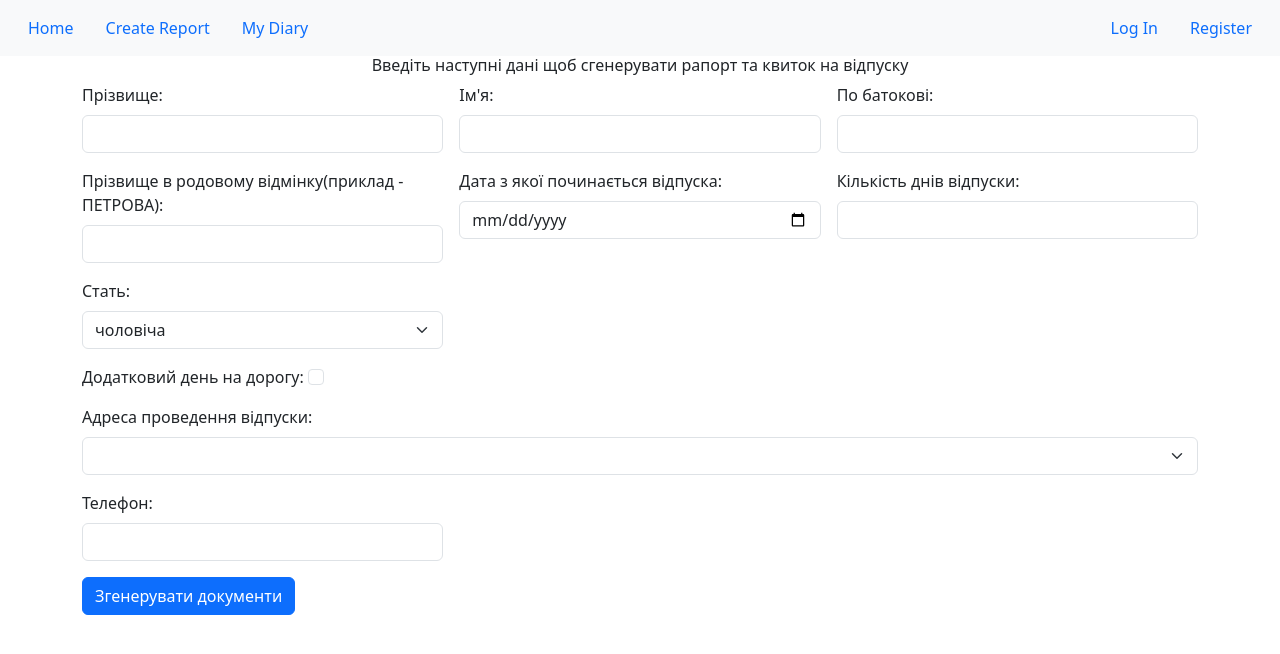
After one commit to mpolyakov84/CompanySite, a Flask app: page /vacation in a window 1280 px wide. The commit adds this page. Shown: the top 654 px of the page. Run offline with Flask 3, Linux system fonts and the light colour scheme.

Commit message:
Vacation report feature have been added

```diff
--- a/compro/__init__.py
+++ b/compro/__init__.py
@@ -25,7 +25,9 @@ from compro.core.views import core_bp
 from compro.users.views import users_bp
 from compro.errors.error_handler import errors_bp
 from compro.blog.views import blog_bp
+from compro.report.views import report_bp
 app.register_blueprint(core_bp)
 app.register_blueprint(users_bp)
 app.register_blueprint(errors_bp)
 app.register_blueprint(blog_bp)
+app.register_blueprint(report_bp)
--- /dev/null
+++ b/compro/report/forms.py
@@ -0,0 +1,26 @@
+from flask_wtf import FlaskForm
+from wtforms import StringField, SubmitField, BooleanField, SelectField
+from wtforms.validators import DataRequired
+from wtforms.fields.html5 import DateField
+
+
+class VacationForm(FlaskForm):
+
+    first_name = StringField("Ім'я: ", validators=[DataRequired()])
+    last_name = StringField('Прізвище: ',validators=[DataRequired()])
+    middle_name = StringField('По батокові: ', validators=[DataRequired()])
+    last_name_mod = StringField('Прізвище в родовому відмінку(приклад - ПЕТРОВА): ', validators=[DataRequired()])
+    vacation_date = DateField('Дата з якої починається відпуска:', validators=[DataRequired()])
+    vacation_days = StringField('Кількість днів відпуски: ', validators=[DataRequired()])
+    day_for_trip = BooleanField('Додатковий день на дорогу:   ')
+
+    address = StringField('Адреса проведення відпуски: ', validators=[DataRequired()])
+    # region = StringField('Область (наприклад - Запорізька): ', validators=[DataRequired()])
+    # area = StringField("Район (наприклад Кам'янський): ")
+    # city = StringField('Місто: ')
+    # village = StringField('Cело: ')
+    # street = StringField('Вулиця, будинок:', validators=[DataRequired()])
+
+    telephone = StringField('Телефон: ', validators=[DataRequired()])
+    gender = SelectField('Стать: ', choices=[('male', 'чоловіча'), ('female', 'жіноча')], validators=[DataRequired()])
+    submit = SubmitField('Згенерувати документи')
--- /dev/null
+++ b/compro/report/templates/vacation_report.html
@@ -0,0 +1,56 @@
+{% extends 'base.html' %}
+
+{% block content %}
+<div class="container">
+<h6 align="center">Введіть наступні дані щоб сгенерувати рапорт та квиток на відпуску</h6>
+<form class="row g-3" method="POST">
+{{ form.hidden_tag() }}
+  <div class="col-md-4">
+    {{ form.last_name.label(class="form-label") }} {{ form.last_name(class="form-control") }}
+      <small class="text-danger">{{ form.last_name.errors | join('|') }}</small>
+  </div>
+  <div class="col-md-4">
+    {{ form.first_name.label(class="form-label") }} {{ form.first_name(class="form-control") }}
+      <small class="text-danger">{{ form.first_name.errors | join('|') }}</small>
+  </div>
+  <div class="col-md-4">
+    {{ form.middle_name.label(class="form-label") }} {{ form.middle_name(class="form-control") }}
+      <small class="text-danger">{{ form.middle_name.errors | join('|') }}</small>
+  </div>
+  <div class="col-md-4">
+    {{ form.last_name_mod.label(class="form-label") }} {{ form.last_name_mod(class="form-control") }}
+      <small class="text-danger">{{ form.last_name_mod.errors | join('|') }}</small>
+  </div>
+    <br>
+  <div class="col-md-4">
+    {{ form.vacation_date.label(class="form-label") }} {{ form.vacation_date(class="form-control") }}
+      <small class="text-danger">{{ form.vacation_date.errors | join('|') }}</small>
+  </div>
+  <div class="col-md-4">
+    {{ form.vacation_days.label(class="form-label") }} {{ form.vacation_days(class="form-control") }}
+      <small class="text-danger">{{ form.vacation_days.errors | join('|') }}</small>
+  </div>
+  <div class="col-md-4">
+    {{ form.gender.label(class="form-label") }} {{ form.gender(class="form-select") }}
+      <small class="text-danger">{{ form.day_for_trip.errors | join('|') }}</small>
+  </div>
+  <div class="col-md-12">
+    {{ form.day_for_trip.label(class="form-check-label") }} {{ form.day_for_trip(class="form-check-input") }}
+      <small class="text-danger">{{ form.day_for_trip.errors | join('|') }}</small>
+  </div>
+  <div class="col-md-12">
+    {{ form.address.label(class="form-label") }} {{ form.address(class="form-select") }}
+      <small class="text-danger">{{ form.address.errors | join('|') }}</small>
+  </div>
+  <div class="col-md-4">
+    {{ form.telephone.label(class="form-label") }} {{ form.telephone(class="form-control") }}
+      <small class="text-danger">{{ form.telephone.errors | join('|') }}</small>
+  </div>
+    <div class="col-12">
+    {{ form.submit(class="btn btn-primary") }}
+    </div>
+
+</form>
+</div>
+
+{% endblock %}
--- /dev/null
+++ b/compro/report/views.py
@@ -0,0 +1,68 @@
+import os.path
+from num2words import num2words
+from babel.dates import format_date
+from datetime import datetime, timedelta
+from compro.report.forms import VacationForm
+from flask import Blueprint, render_template, request, redirect, url_for, current_app
+from docxtpl import DocxTemplate
+from compro.report.regex_handler import get_sub_address
+
+report_bp = Blueprint('report', __name__, template_folder='templates')
+
+@report_bp.route('/vacation', methods=['GET', 'POST'])
+def vacation():
+    form = VacationForm()
+
+    if form.validate_on_submit():
+
+        tpl_path = os.path.join(current_app.root_path, 'static\docs', 'vacation_tpl.docx')
+        file_name = "Рапорт_відпуска_" + form.last_name.data + ".docx"
+        gen_doc_path = os.path.join(current_app.root_path, 'static\docs\generated', file_name)
+        fdoc = DocxTemplate(tpl_path)
+        days_str = num2words(form.vacation_days.data, lang='uk')
+        vacation_date_format = form.vacation_date.data.strftime('%d.%m.%Y')
+        vacation_year = form.vacation_date.data.strftime('%Y')
+        initials = form.last_name_mod.data.upper() + ' ' + form.first_name.data.upper()[0] +'.'\
+                   + form.middle_name.data.upper()[0] + '.'
+        if form.gender.data == 'male':
+            gender = 'ий'
+        else:
+            gender = 'а'
+
+        context = {'first_name': form.first_name.data.capitalize(), 'last_name': form.last_name.data.upper(), 'middle_name' : form.middle_name.data.capitalize(),
+                   'initials': initials, 'vacation_date': vacation_date_format,
+                   'vacation_days': form.vacation_days.data, 'day_for_trip': form.day_for_trip.data,
+                   'address': form.address.data, 'telephone': form.telephone.data, 'days_str': days_str,
+                   'vacation_year': vacation_year, 'gender': gender}
+        fdoc.render(context)
+        fdoc.save(gen_doc_path)
+
+        # ticket
+        tpl_ticket_path = os.path.join(current_app.root_path, 'static\docs', 'vacation_ticket_tpl.docx')
+        ticket_file_name = 'Відпускний_квиток_' + form.last_name.data + '.docx'
+        gen_ticket_doc_path = os.path.join(current_app.root_path, 'static\docs\generated', ticket_file_name)
+        tdoc = DocxTemplate(tpl_ticket_path)
+
+        sub_address = get_sub_address(form.address.data)
+        vac_start_date = format_date(form.vacation_date.data,"dd MMMM YYYY", locale='uk_UA')
+
+        if form.day_for_trip.data:
+            shift_days = int(form.vacation_days.data) + 1
+        else:
+            shift_days = int(form.vacation_days.data)
+
+        vac_end_date = format_date(form.vacation_date.data + timedelta(days=shift_days),"dd MMMM YYYY", locale='uk_UA')
+        return_date = format_date(form.vacation_date.data + timedelta(days=shift_days+1),"dd MMMM YYYY", locale='uk_UA')
+
+        initials_p = form.last_name.data.upper() + ' ' + form.first_name.data.upper()[0] + '.' \
+                   + form.middle_name.data.upper()[0] + '.'
+
+        ticket_context = {'first_name': form.first_name.data.capitalize(), 'last_name': form.last_name.data.upper(),
+                          'middle_name': form.middle_name.data.capitalize(), 'vacation_days': form.vacation_days.data,
+                          'initials': initials_p, 'vac_start_date': vac_start_date, 'vac_end_date': vac_end_date,
+                          'return_date': return_date,'address': sub_address, 'telephone': form.telephone.data,
+                          'days_str': days_str, 'vacation_year': vacation_year, 'gender': gender}
+        tdoc.render(ticket_context)
+        tdoc.save(gen_ticket_doc_path)
+
+    return render_template('vacation_report.html', form=form)
--- a/compro/templates/base.html
+++ b/compro/templates/base.html
@@ -25,7 +25,7 @@
   </li>
       {% endif %}
   <li class="nav-item">
-    <a class="nav-link" href="#">Create Report</a>
+    <a class="nav-link" href="{{ url_for('report.vacation') }}">Create Report</a>
   </li>
   <li class="nav-item">
     <a class="nav-link" href="#">My Diary</a>
```
Also changed, not shown: compro/report/regex_handler.py (added, +34 -0 lines), 2 other files.
